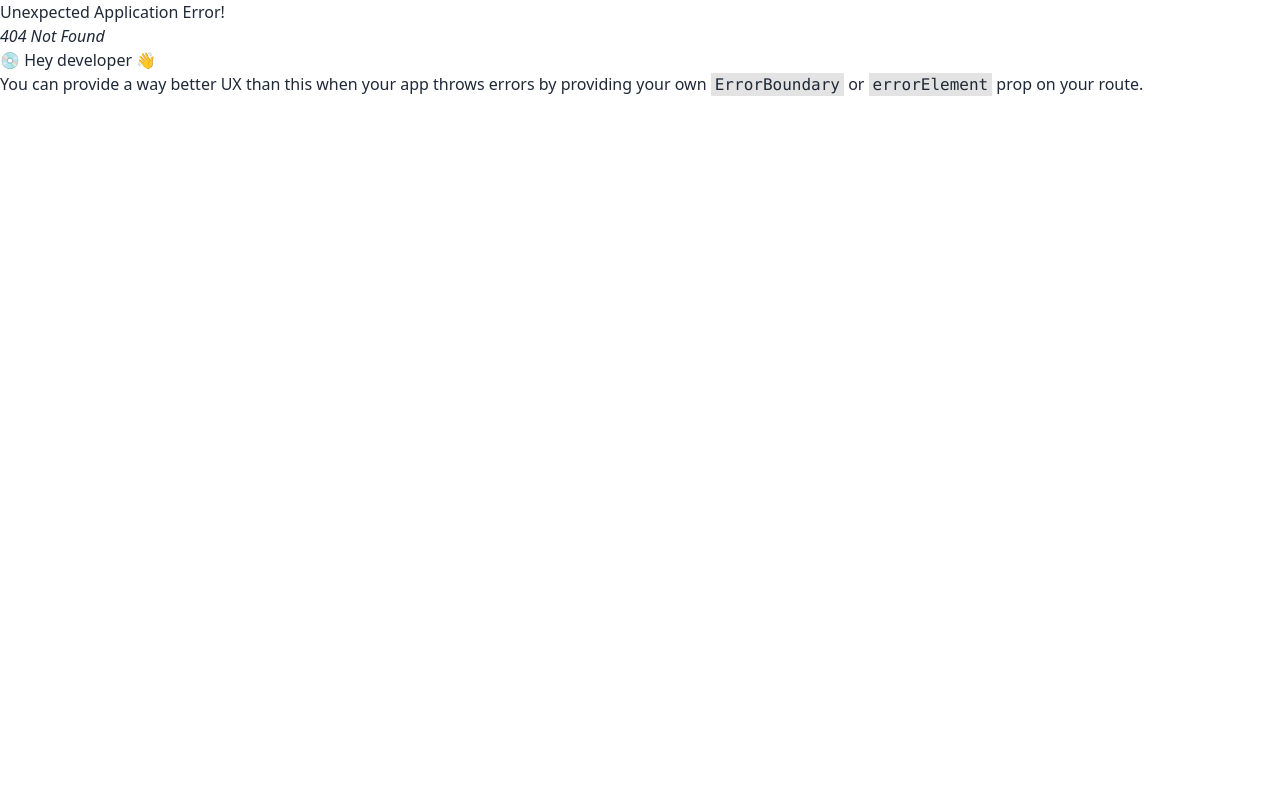
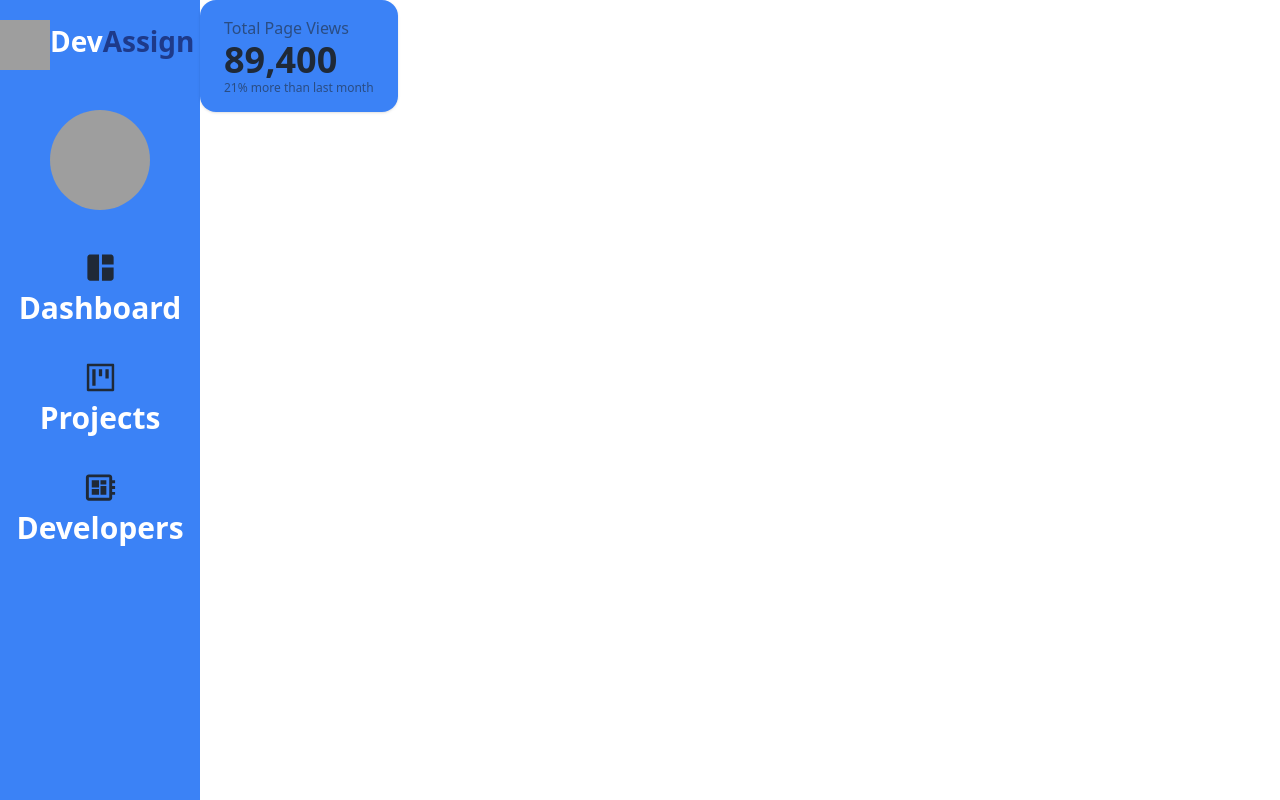
Before and after one commit to softobn/DevAssign, a React (Vite) app: page /dashboard in a window 1280 px wide. Before the commit this address had no page. Shown: the top 800 px of the page. Built offline with nearby package versions, Linux system fonts and the light colour scheme; grey boxes are pictures that could not be loaded.

Commit message:
small bugs slove

```diff
--- /dev/null
+++ b/src/Components/Dashboard/Dashboard.jsx
@@ -0,0 +1,21 @@
+
+
+const Dashboard = () => {
+    return (
+        <div>
+           <div>
+           <div className="stats shadow">
+
+  <div className="stat bg-blue-500">
+    <div className="stat-title">Total Page Views</div>
+    <div className="stat-value">89,400</div>
+    <div className="stat-desc">21% more than last month</div>
+  </div>
+
+</div>
+           </div>
+        </div>
+    );
+};
+
+export default Dashboard;
--- a/src/Components/Navbar/Navbar.jsx
+++ /dev/null
@@ -1,37 +0,0 @@
-
-const Navbar = () => {
-    return (
-        <div className="drawer">
-  <input id="my-drawer-3" type="checkbox" className="drawer-toggle" />
-  <div className="drawer-content flex flex-col">
-    {/* Navbar */}
-    <div className="w-full navbar bg-blue-500">
-      <div className="flex-none lg:hidden">
-        <label htmlFor="my-drawer-3" aria-label="open sidebar" className="btn btn-square btn-ghost">
-          <svg xmlns="http://www.w3.org/2000/svg" fill="none" viewBox="0 0 24 24" className="inline-block w-6 h-6 stroke-current"><path strokeLinecap="round" strokeLinejoin="round" strokeWidth="2" d="M4 6h16M4 12h16M4 18h16"></path></svg>
-        </label>
-      </div>
-      <div className="flex-1 px-2 mx-2 text-[28px] text-white font-bold">DevAssign</div>
-      <div className="flex-none hidden lg:block">
-        <ul className="menu menu-horizontal">
-          {/* Navbar menu content here */}
-          <li><a>Navbar Item 1</a></li>
-          <li><a>Navbar Item 2</a></li>
-        </ul>
-      </div>
-    </div>
-    {/* Page content here */}
-  </div>
-  <div className="drawer-side">
-    <label htmlFor="my-drawer-3" aria-label="close sidebar" className="drawer-overlay"></label>
-    <ul className="menu p-4 w-80 min-h-full bg-base-200">
-      {/* Sidebar content here */}
-      <li><a>Sidebar Item 1</a></li>
-      <li><a>Sidebar Item 2</a></li>
-    </ul>
-  </div>
-</div>
-    );
-};
-
-export default Navbar;
--- a/src/Components/Root Page/Root.jsx
+++ b/src/Components/Root Page/Root.jsx
@@ -1,30 +1,37 @@
-import Navbar from "../Navbar/Navbar";
+
 import { AiOutlineProject } from "react-icons/ai";
 import { MdDeveloperBoard } from "react-icons/md";
 import { MdSpaceDashboard } from "react-icons/md";
+import { Link, Outlet } from "react-router-dom";
 
 const Root = () => {
     return (
-        <div className="">
+        <div className="flex">
 
 
 
             <div className="bg-blue-500 w-[200px]  h-[1000px] ">
 
-            <h1 className="text-center text-[28px] text-white font-bold pt-[20px]">DevAssign</h1>
+           <div className="flex pt-[20px]">
+            <img className="h-[50px] w-[50px]" src="https://i.ibb.co/288YtK5/1245850.png" alt="" />
+           <h1 className="text-center text-[28px] text-white font-bold">Dev<span className="text-blue-900">Assign</span></h1>
+
+           </div>
 
     <div className="relative top-[40px] ">
         <img className="h-[100px] w-[100px] rounded-[50%] mx-auto" src="https://i.ibb.co/Hrzhnr8/360-F-229758328-7x8jw-Cwjt-BMm-C6rg-Fz-LFh-Zo-Ep-Lob-B6-L8.jpg" alt="" />
     </div>
 
+               <Link to={'/dashboard'}>
                <div className="focus:border-l-[10px] border-blue-950 mt-[80px] "tabIndex="0">
             <MdSpaceDashboard className="text-[35px] mx-auto"></MdSpaceDashboard>
-               <h1 className="text-[30px] text-white font-semibold text-center" >Dash Board</h1>
+               <h1 className="text-[30px] text-white font-semibold text-center" >Dashboard</h1>
                </div>
+               </Link>
 
                <div className="focus:border-l-[10px] border-blue-950 mt-[30px]"tabIndex="0">
             <AiOutlineProject className="text-[35px] mx-auto"></AiOutlineProject>
-               <h1 className="text-[30px] text-white font-semibold text-center" >projects</h1>
+               <h1 className="text-[30px] text-white font-semibold text-center" >Projects</h1>
                </div>
 
               <div className="focus:border-l-[10px] border-blue-950"tabIndex="0">
@@ -32,6 +39,8 @@ const Root = () => {
               <h1 className="text-[30px] text-white font-semibold text-center">Developers</h1>
               </div>
             </div>
+
+            <Outlet></Outlet>
         </div>
     );
 };
--- a/src/main.jsx
+++ b/src/main.jsx
@@ -6,6 +6,7 @@ import {
   RouterProvider,
 } from "react-router-dom";
 import Root from './Components/Root Page/Root';
+import Dashboard from './Components/Dashboard/Dashboard';
 
 const router = createBrowserRouter([
   {
@@ -13,7 +14,8 @@ const router = createBrowserRouter([
     element: <Root></Root>,
     children : [
       {
-
+        path : "/dashboard",
+        element : <Dashboard></Dashboard>
       }
     ]
   },
```
